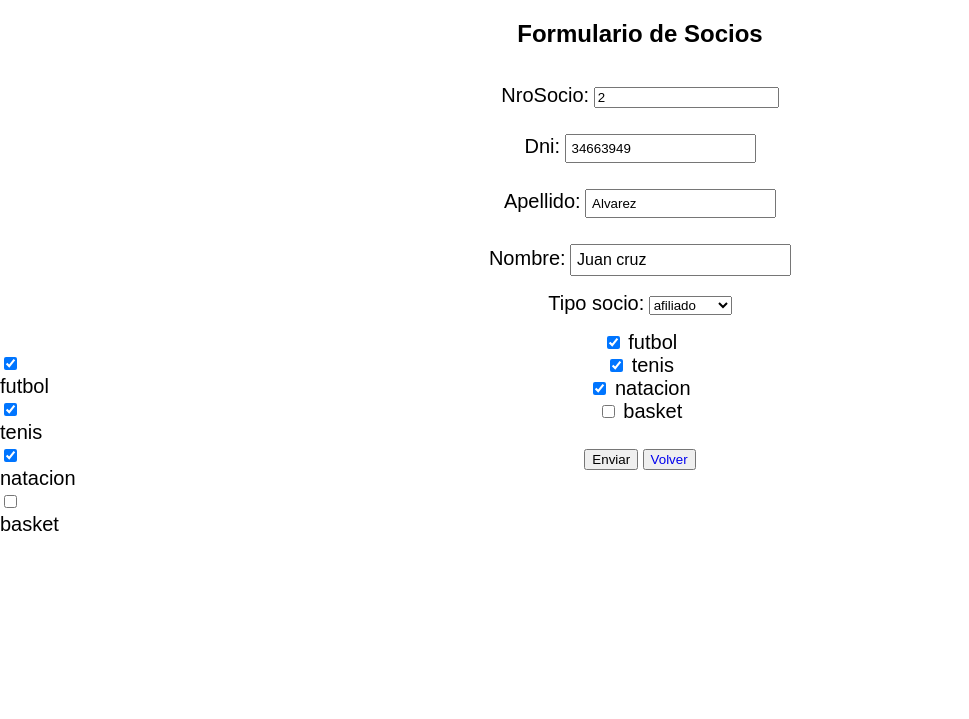
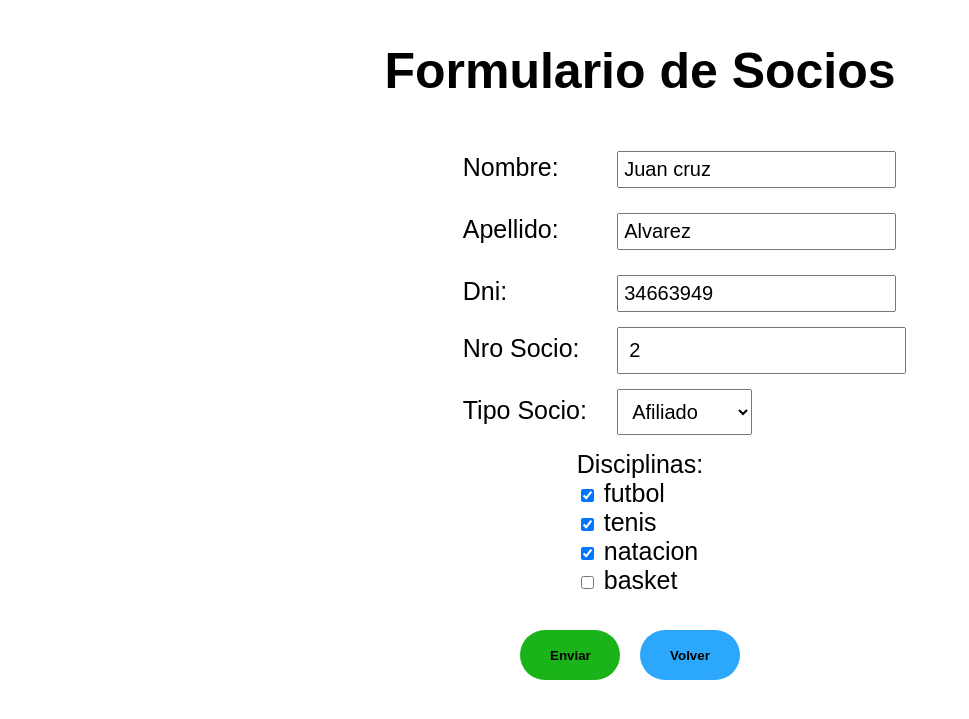
Before and after one commit to juanjca1990/CAS, a Django app: page /socios/modificar_socio/18 in a window 1280 px wide. Shown: the part 46-765 px from the top of the page, without its empty margins (0-969 px from the left). Run offline with Django 4.2, Linux system fonts and the light colour scheme; data comes from the database, SQL or seed files in the repository.

Commit message:
estilos alta socio

```diff
--- a/socios/forms.py
+++ b/socios/forms.py
@@ -18,19 +18,14 @@ class SociosForm(forms.ModelForm):
             'dni': forms.TextInput(attrs={'novalidate': 'novalidate'}),
         }
 
-    # def __init__(self, *args, **kwargs):
-    #     super(SociosForm, self).__init__(*args, **kwargs)
-    #     for field_name, field in self.fields.items():
-    #         if field.required:
-    #             field.widget.attrs['class'] = 'requerido'
 
     def __init__(self, *args, **kwargs):
         super(SociosForm, self).__init__(*args, **kwargs)
-        self.fields['nombre'].widget.attrs.update({'class': 'form-control','style': 'font-size: 16px;'})
-        self.fields['apellido'].widget.attrs.update({'class': 'form-control'})
-        self.fields['dni'].widget.attrs.update({'class': 'form-control requerido', 'min':'0'})
-        self.fields['nroSocio'].widget.attrs.update({'class':'form-control requerido'})
-        self.fields['tipo_socio'].widget.attrs.update({'class': 'form-control'})
+        self.fields['nombre'].widget.attrs.update({'class': 'form-control input-text'})
+        self.fields['apellido'].widget.attrs.update({'class': 'form-control input-text'})
+        self.fields['dni'].widget.attrs.update({'class': 'form-control input-text', 'min':'0'})
+        self.fields['nroSocio'].widget.attrs.update({'class':'form-control nro-socio'})
+        self.fields['tipo_socio'].widget.attrs.update({'class': 'form-control tipo-socio'})
         self.fields['disciplinas'].widget.attrs.update({'class': 'check-disciplinas'})
         self.fields['disciplinas'].choices = [(c.pk, c.nombre) for c in Disciplinas.objects.all()]
 
--- a/socios/models.py
+++ b/socios/models.py
@@ -45,8 +45,8 @@ class Socios(models.Model):
     socio_afiliado = 0
     socio_adherente = 1
     tipo = [
-        (socio_afiliado, "afiliado"),
-        (socio_adherente, "adherente")
+        (socio_afiliado, "Afiliado"),
+        (socio_adherente, "Adherente")
     ]
 
     nroSocio = models.IntegerField(unique=True)
--- a/socios/templates/alta_socios.html
+++ b/socios/templates/alta_socios.html
@@ -14,16 +14,41 @@
     <form method="post" action="{% if form.instance.id %}{% url 'modificar_socio' form.instance.id %}{% else %}{% url 'alta_socios' %}{% endif %}">
       <div class="div-formulario-socios">
         {% csrf_token %}
-        {{ form.as_p }}
-        <div class="d">
-          {{form.disciplinas}}
+        <div class="form-group">
+          <label for="{{ form.nombre.id_for_label }}" class="formulario-label">Nombre:</label>
+          <div class="formulario-input">{{ form.nombre }}</div>
+        </div>
+        <div class="form-group">
+          <label for="{{ form.apellido.id_for_label }}" class="formulario-label">Apellido:</label>
+          <div class="formulario-input">{{ form.apellido }}</div>
+        </div>
+        <div class="form-group">
+          <label for="{{ form.dni.id_for_label }}" class="formulario-label">Dni:</label>
+          <div class="formulario-input">{{ form.dni }}</div>
+        </div>
+        <div class="form-group">
+          <label for="{{ form.nroSocio.id_for_label }}" class="formulario-label">Nro Socio:</label>
+          <div class="formulario-input">{{ form.nroSocio }}</div>
+        </div>
+        <div class="form-group">
+          <label for="{{ form.tipo_socio.id_for_label }}" class="formulario-label">Tipo Socio:</label>
+          <div class="formulario-input">{{ form.tipo_socio }}</div>
+        </div>
 
+        <div class="form-group">
+          <div class="check-disciplinas">
+            <label for="{{ form.disciplinas.id_for_label }}">Disciplinas:</label>
+            {% for checkbox in form.disciplinas %}
+              <div class="columna-de-dos">
+                <label>{{ checkbox.tag }} {{ checkbox.choice_label }}</label>
+              </div>
+            {% endfor %}
+          </div>
         </div>
-      </div>
-      <div class="div-formulario-socios-botones">
-        <input class="div-formulario-socios__input" type="submit" value="Enviar">
-        <button class="div-formulario-socios__boton"><a href="{% url 'lista_socios' %}">Volver</a></button>
-      </div>
+        <div class="botones-form">
+          <button class="boton-form-enviar boton-form" type="submit" value="Enviar">Enviar</button>
+          <button class="boton-form-volver boton-form"><a href="{% url 'lista_socios' %}">Volver</a></button>
+        </div>
     </form>
   </div>
   </body>
--- a/static/css/ABMsocios.css
+++ b/static/css/ABMsocios.css
@@ -1,29 +1,128 @@
 
 
-.div-alta-socios{
+.div-formulario-socios{
     display: flex;
     flex-direction: column;
+    justify-content: center;
+    align-items: center;
+}
+h2{
     text-align: center;
-
-}
-
-
-.form-control.nombre{
-    font-size: 20px;
-    background-color: aqua;
+    font-size: 50px;
 }
 
 label{
-    font-size: 20px;
+    font-size: 25px;
 }
 
-.errorList{
-    visibility: hidden;
+/* .form-group{
+    display:inline-block;
+    margin-right: 20px;
+    margin-top: 10px;
+  } */
+
+  .form-group {
+    margin-bottom: 15px;
+  }
+
+  .formulario-label {
+    display: inline-block;
+    width: 150px; /* Ajusta según sea necesario */
+    margin-bottom: 5px;
+  }
+
+  .formulario-input {
+    display: inline-block;
+    width: 200px; /* Ajusta según sea necesario */
+  }
+
+.tipo-socio{
+    font-size: 20px; /* Tamaño de fuente */
+    padding: 10px;
 }
-.d{
-    display:flex;
-    flex-direction: column;
-    height: 10px;
-    width: 10px;
+
+.nro-socio{
+    font-size: 20px; /* Tamaño de fuente */
+    padding: 10px;
+}
+.input-text{
+    font-size: 20px; /* Tamaño de fuente */
+    padding: 10px;
+}
+.botones-form{
+    display: flex;
+    flex-direction: row;
     justify-content: center;
+
 }
+.boton-form{
+    border-radius: 25%;
+    margin-top: 20px;
+    margin-right: 20px;
+    width: 100px;
+    height: 50px;
+    text-decoration: none;
+}
+
+.boton-form-enviar{
+    background-color: green
+}
+
+.boton-form-volver{
+    background-color: red;
+}
+
+a{
+    color: black;
+}
+
+.boton-form-enviar {
+    padding: 12.5px 30px;
+    border: 0;
+    border-radius: 100px;
+    background-color: #1ab31a;
+    color: #0a0101;
+    font-weight: Bold;
+    transition: all 0.5s;
+    -webkit-transition: all 0.5s;
+  }
+
+.boton-form-enviar:hover{
+    background-color: #26b801;
+    box-shadow: 0 0 20px #6fc5ff50;
+    transform: scale(1.1);
+  }
+
+.boton-form-enviar:active{
+    background-color: #07ca21;
+    transition: all 0.25s;
+    -webkit-transition: all 0.25s;
+    box-shadow: none;
+    transform: scale(0.98);
+  }
+
+
+.boton-form-volver {
+    padding: 12.5px 30px;
+    border: 0;
+    border-radius: 100px;
+    background-color: #2ba8fb;
+    color: #0a0101;
+    font-weight: Bold;
+    transition: all 0.5s;
+    -webkit-transition: all 0.5s;
+  }
+
+.boton-form-volver:hover{
+    background-color: #6fc5ff;
+    box-shadow: 0 0 20px #6fc5ff50;
+    transform: scale(1.1);
+  }
+
+.boton-form-volver:active{
+    background-color: #3d94cf;
+    transition: all 0.25s;
+    -webkit-transition: all 0.25s;
+    box-shadow: none;
+    transform: scale(0.98);
+  }
```
